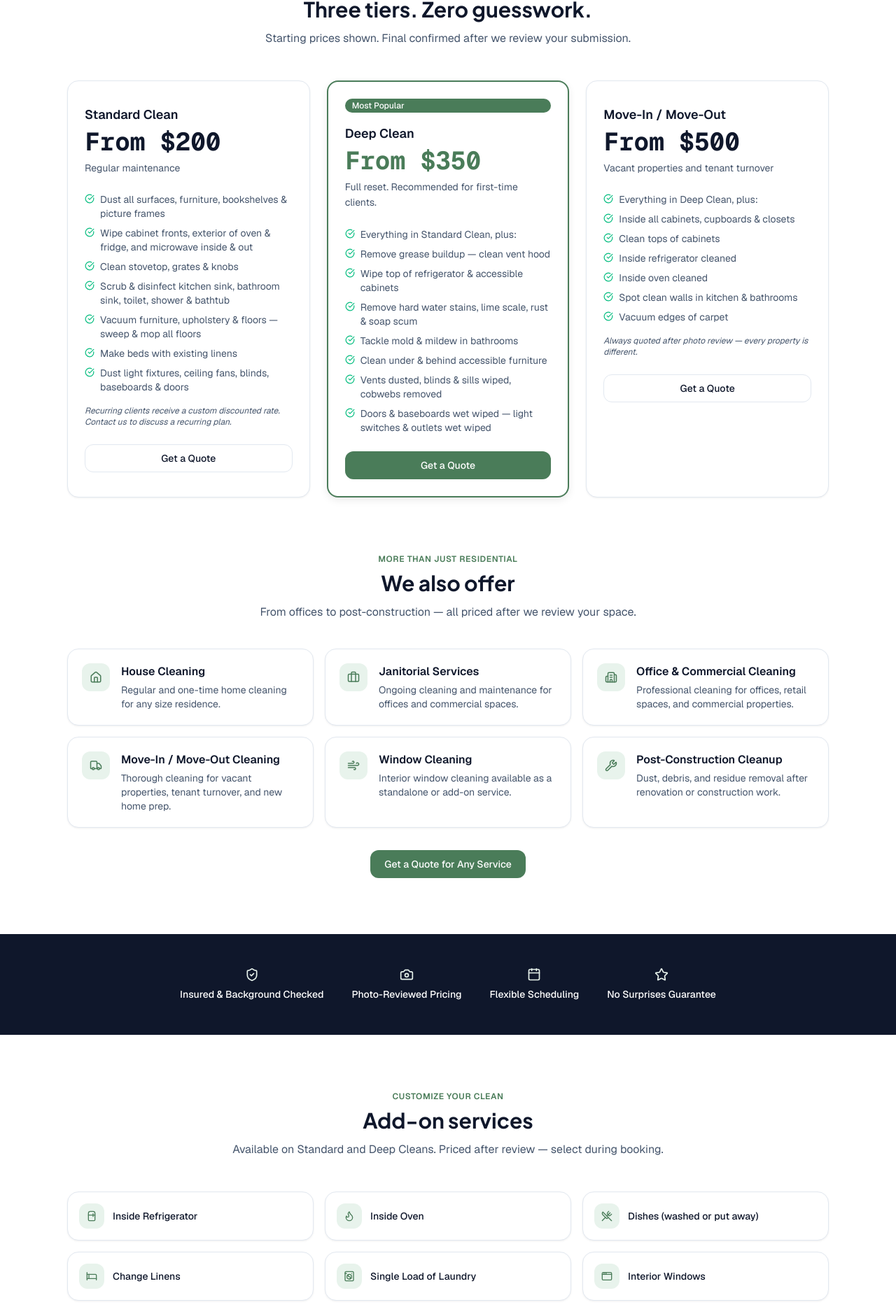
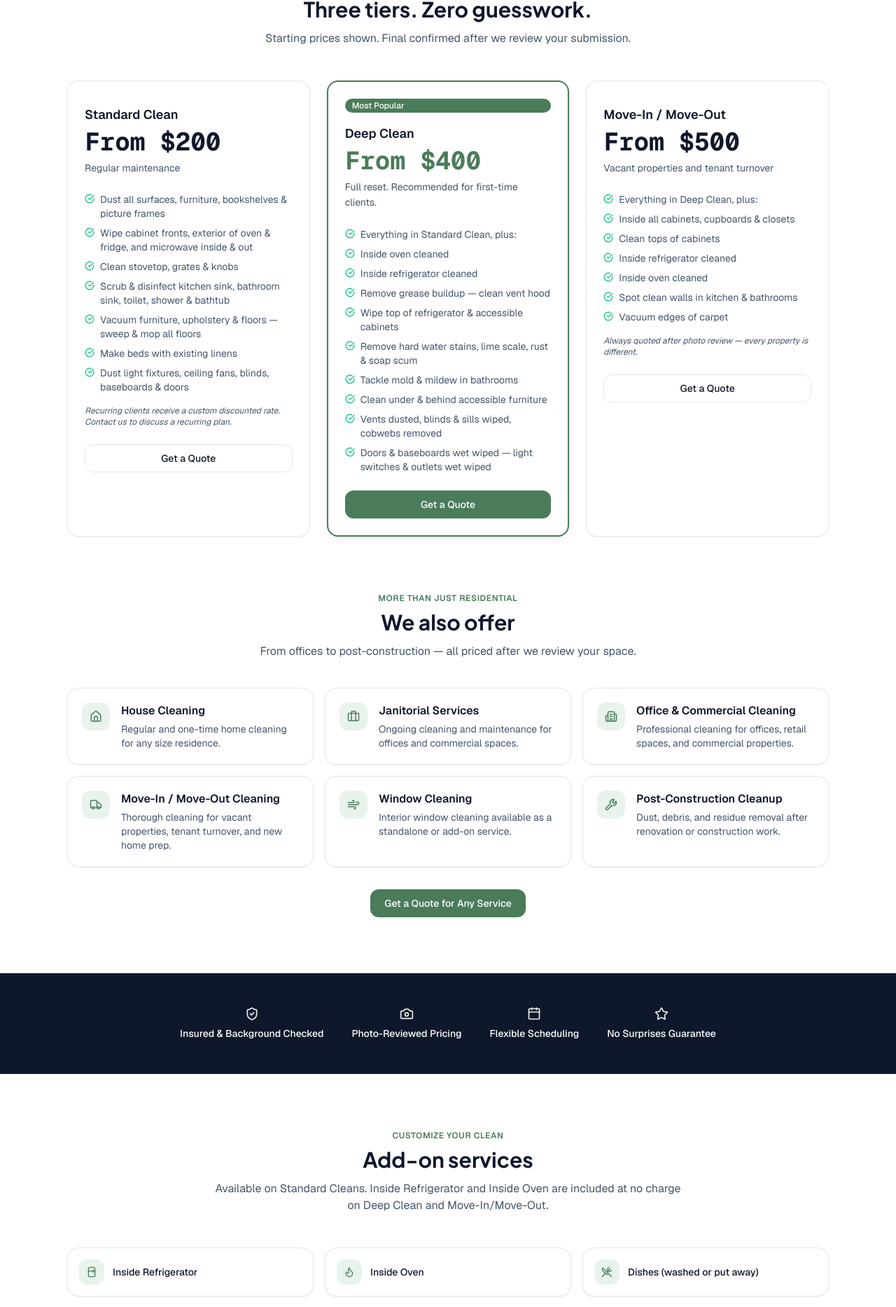
Before and after one commit to gracebotly/renewshine-app, a Next.js app: page / in a window 1280 px wide. Shown: the part 2118-3986 px from the top of the page at 70% size. Built offline with nearby package versions, Linux system fonts and the light colour scheme.

Commit message:
Update Deep Clean inclusions and pricing to 00

```diff
--- a/src/app/page.tsx
+++ b/src/app/page.tsx
@@ -80,10 +80,12 @@ const services = [
   },
   {
     title: 'Deep Clean',
-    price: 'From $350',
+    price: 'From $400',
     tagline: 'Full reset. Recommended for first-time clients.',
     items: [
       'Everything in Standard Clean, plus:',
+      'Inside oven cleaned',
+      'Inside refrigerator cleaned',
       'Remove grease buildup — clean vent hood',
       'Wipe top of refrigerator & accessible cabinets',
       'Remove hard water stains, lime scale, rust & soap scum',
@@ -154,7 +156,7 @@ const faqs = [
   {
     question: "What's the difference between Standard and Deep Clean?",
     answer:
-      "Standard Clean is maintenance cleaning for homes that are regularly kept up — it covers all the essentials. Deep Clean goes further: double-scrub disinfection, ceiling fans, light fixtures, moldings, and every corner. We recommend Deep Clean for first-time clients or homes that haven't been professionally cleaned recently.",
+      "Standard Clean is maintenance cleaning for homes that are regularly kept up — it covers all the essentials. Deep Clean goes further: inside the oven, inside the refrigerator, grease buildup removal, hard water and lime scale treatment, mold and mildew, under and behind furniture, and every detail corner to corner. We recommend Deep Clean for first-time clients or homes that haven't been professionally cleaned recently.",
   },
 ]
 
@@ -459,7 +461,7 @@ export default function HomePage() {
           <div className="mx-auto mb-12 max-w-2xl text-center">
             <p className="text-xs font-semibold uppercase tracking-wider text-(--color-brand)">Customize your clean</p>
             <h2 className="mt-2 font-display text-3xl font-bold text-slate-900">Add-on services</h2>
-            <p className="mt-3 text-slate-600">Available on Standard and Deep Cleans. Priced after review — select during booking.</p>
+            <p className="mt-3 text-slate-600">Available on Standard Cleans. Inside Refrigerator and Inside Oven are included at no charge on Deep Clean and Move-In/Move-Out.</p>
           </div>
 
           <div className="grid gap-4 sm:grid-cols-2 lg:grid-cols-3">
--- a/src/app/pricing/page.tsx
+++ b/src/app/pricing/page.tsx
@@ -40,10 +40,12 @@ const tiers = [
   },
   {
     title: 'Deep Clean',
-    price: 'From $350',
+    price: 'From $400',
     tagline: 'Full reset. Recommended for first-time clients.',
     items: [
       'Everything in Standard Clean, plus:',
+      'Inside oven cleaned',
+      'Inside refrigerator cleaned',
       'Remove grease buildup — clean vent hood',
       'Wipe top of refrigerator & accessible cabinets',
       'Remove hard water stains, lime scale, rust & soap scum',
@@ -153,6 +155,9 @@ export default function PricingPage() {
       <section id="add-ons" className="bg-slate-50 py-16">
         <div className="mx-auto max-w-6xl px-4 sm:px-6 lg:px-8">
           <h2 className="text-2xl font-bold text-slate-900">Additional services</h2>
+          <p className="mt-2 text-sm text-slate-600">
+            Available on Standard Cleans. Inside Refrigerator and Inside Oven are included at no extra charge on Deep Clean and Move-In/Move-Out.
+          </p>
 
           <div className="mt-6 grid gap-4 sm:grid-cols-2 lg:grid-cols-3">
             {addOns.map((item) => {
--- a/src/components/booking/BookingForm.tsx
+++ b/src/components/booking/BookingForm.tsx
@@ -727,8 +727,8 @@ export function BookingForm() {
                   {
                     id: 'deep' as ServiceType,
                     title: 'Deep Clean',
-                    price: 'from $350',
-                    desc: 'Full top-to-bottom clean, every surface, every corner',
+                    price: 'from $400',
+                    desc: 'Full top-to-bottom clean — includes inside oven & fridge',
                   },
                   {
                     id: 'move_out' as ServiceType,
--- a/src/lib/email/templates/customer-quote.ts
+++ b/src/lib/email/templates/customer-quote.ts
@@ -16,7 +16,7 @@ export function customerQuoteTemplate(job: Job, stripeUrl: string): { subject: s
   if (job.service_type === 'standard') {
     basePrice = Math.max((job.bedrooms ?? 0) * 60 + (job.bathrooms ?? 0) * 40, 200)
   } else if (job.service_type === 'deep') {
-    basePrice = Math.max((job.bedrooms ?? 0) * 90 + (job.bathrooms ?? 0) * 55, 350)
+    basePrice = Math.max((job.bedrooms ?? 0) * 90 + (job.bathrooms ?? 0) * 55, 400)
   }
 
   const selectedAddOns = ADD_ONS.filter((a) =>
--- a/src/lib/pricing.ts
+++ b/src/lib/pricing.ts
@@ -22,7 +22,7 @@ export const ADD_ONS = [
 // Add-ons available only on Standard and Deep.
 // Fridge and Oven are excluded when service is move_out (included at no charge).
 export const ADD_ONS_FOR_SERVICE = (serviceType: ServiceType) => {
-  if (serviceType === 'move_out') {
+  if (serviceType === 'move_out' || serviceType === 'deep') {
     return ADD_ONS.filter((a) => a.id !== 'fridge' && a.id !== 'oven')
   }
   return ADD_ONS
@@ -43,7 +43,7 @@ export function estimatePrice(
     base = bedrooms * 90 + bathrooms * 55
   }
 
-  const floor = serviceType === 'standard' ? 200 : 350
+  const floor = serviceType === 'standard' ? 200 : 400
 
   const addOnsTotal = ADD_ONS
     .filter((a) => selectedAddOns.includes(a.id))
```
